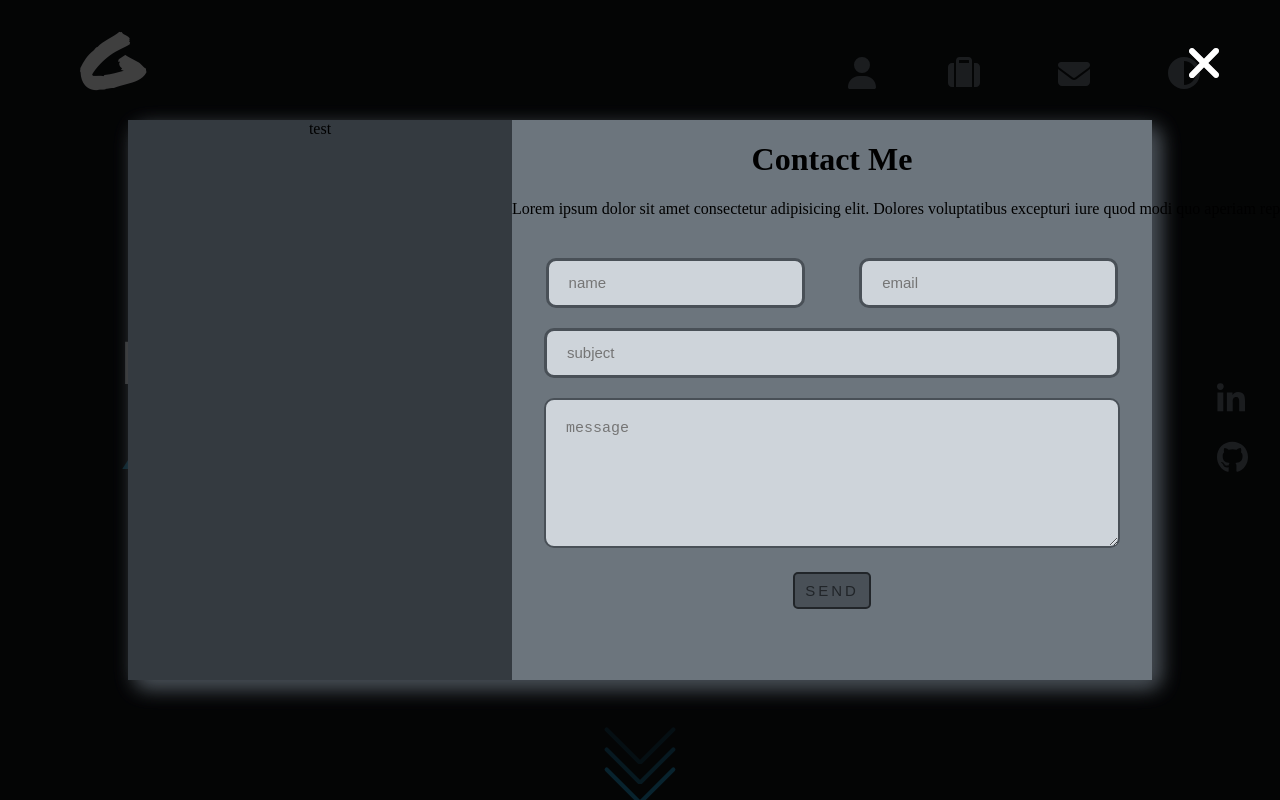
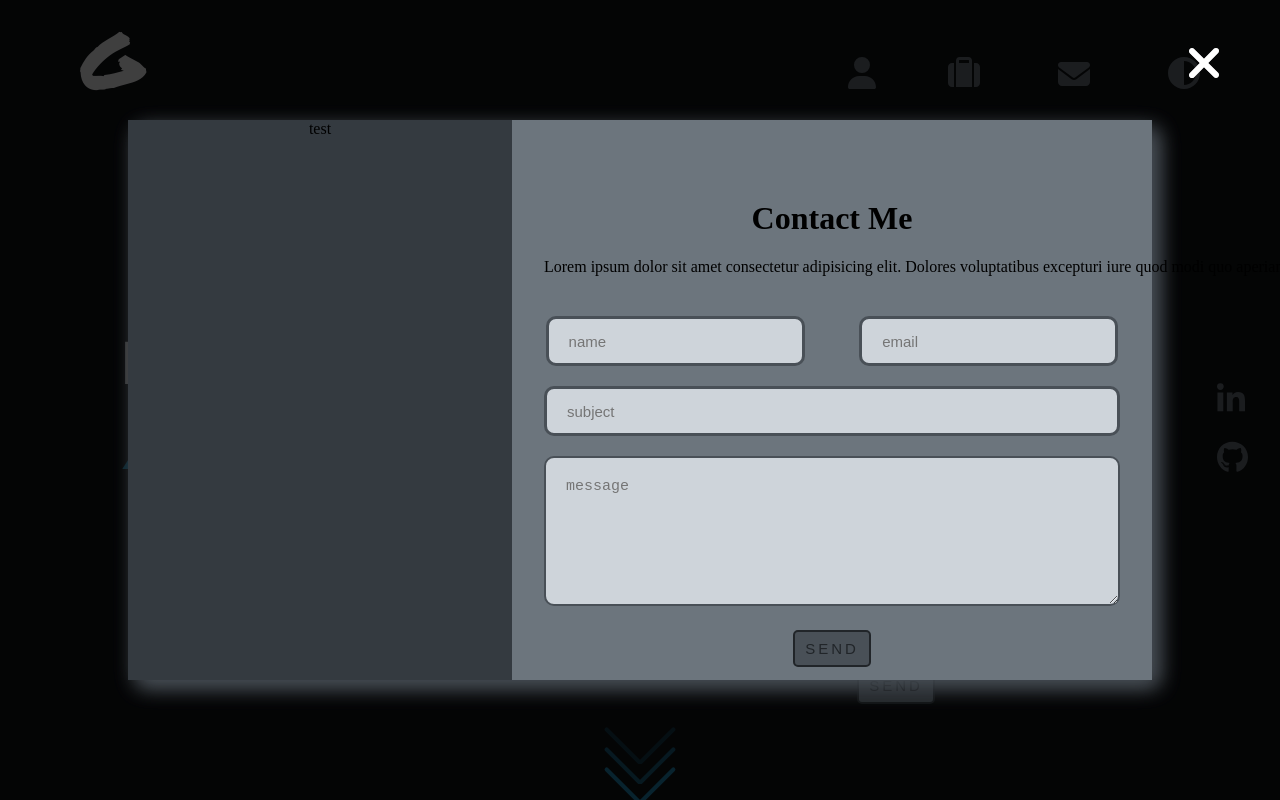
Before and after one commit to giuseppi/giuseppipelayo.com, a React (Create React App) app: page / in a window 1280 px wide. Both pictures are taken after a click on the button 1074 px from the left and 76 px from the top of the page. Shown: the top 800 px of the page. Built offline with nearby package versions, Linux system fonts and the light colour scheme.

Commit message:
added animations to input boxes

```diff
--- a/src/components/Popup/index.js
+++ b/src/components/Popup/index.js
@@ -27,6 +27,11 @@ const dropIn = {
   },
 };
 
+const focusBox = {
+  transform: "translate(0, -0.25rem",
+  boxShadow: "7.5px 7.5px 20px #495057",
+};
+
 const Popup = ({ handleClose }) => {
   return (
     <motion.div className="popup-container" onClick={handleClose} variants={dropIn} initial="hidden" animate="visible" exit="exit">
@@ -36,27 +41,68 @@ const Popup = ({ handleClose }) => {
         <div className="popup-text">test</div>
         {/* Mail form */}
         <div className="popup-form">
-          <h1>Contact Me</h1>
-          <p>
+          <motion.h1 variants={dropIn} initial="hidden" animate="visible">
+            Contact Me
+          </motion.h1>
+          <motion.p variants={dropIn} initial="hidden" animate="visible">
             Lorem ipsum dolor sit amet consectetur adipisicing elit. Dolores voluptatibus excepturi iure quod modi quo aperiam repudiandae quia illum.
             Ducimus quam dolorum incidunt odio iusto fugit, optio asperiores natus tenetur!
-          </p>
+          </motion.p>
           <form>
             <ul>
               <li className="half">
-                <motion.input whileFocus={{ transform: "translate(0, -0.25rem)" }} type="text" name="name" placeholder="name" required />
+                <motion.input
+                  whileFocus={focusBox}
+                  variants={dropIn}
+                  initial="hidden"
+                  animate="visible"
+                  type="text"
+                  name="name"
+                  placeholder="name"
+                  required
+                />
               </li>
               <li className="half">
-                <input type="text" name="email" placeholder="email" required />
+                <motion.input
+                  whileFocus={focusBox}
+                  variants={dropIn}
+                  initial="hidden"
+                  animate="visible"
+                  type="text"
+                  name="email"
+                  placeholder="email"
+                  required
+                />
               </li>
               <li>
-                <input type="text" name="subject" placeholder="subject" required />
+                <motion.input
+                  whileFocus={focusBox}
+                  variants={dropIn}
+                  initial="hidden"
+                  animate="visible"
+                  type="text"
+                  name="subject"
+                  placeholder="subject"
+                  required
+                />
               </li>
               <li>
-                <textarea type="text" name="message" placeholder="message" required />
+                <motion.textarea
+                  whileFocus={focusBox}
+                  variants={dropIn}
+                  initial="hidden"
+                  animate="visible"
+                  type="text"
+                  name="message"
+                  placeholder="message"
+                  required
+                />
               </li>
               <li>
                 <motion.button
+                  variants={dropIn}
+                  initial="hidden"
+                  animate="visible"
                   whileHover={{ transform: "translate(0, -0.25rem)" }}
                   whileTap={{ scale: 0.8 }}
                   type="submit"
@@ -68,12 +114,7 @@ const Popup = ({ handleClose }) => {
             </ul>
           </form>
         </div>
-        <motion.button
-          className="close-btn"
-          whileHover={{ color: "darkgrey", transform: "translate(0, -0.25rem)" }}
-          whileTap={{ scale: 0.9 }}
-          transition={{ type: "spring" }}
-          onClick={handleClose}>
+        <motion.button className="close-btn" whileHover={focusBox} whileTap={{ scale: 0.9 }} transition={{ type: "spring" }} onClick={handleClose}>
           <FontAwesomeIcon icon={faXmark} className={"popup-icon"} />
         </motion.button>
       </div>
--- a/src/components/Popup/index.scss
+++ b/src/components/Popup/index.scss
@@ -32,10 +32,10 @@
   height: 70vh;
   background-color: #6c757d;
 
-  h2 {
+  h1 {
     margin-top: 10vh;
   }
-  h3 {
+  p {
     margin-left: 5%;
     margin-right: 5%;
   }
@@ -50,7 +50,6 @@
       margin: 0;
       list-style: none;
       margin-bottom: 2.5vh;
-      overflow: hidden;
       display: block;
       position: relative;
       clear: both;
```
